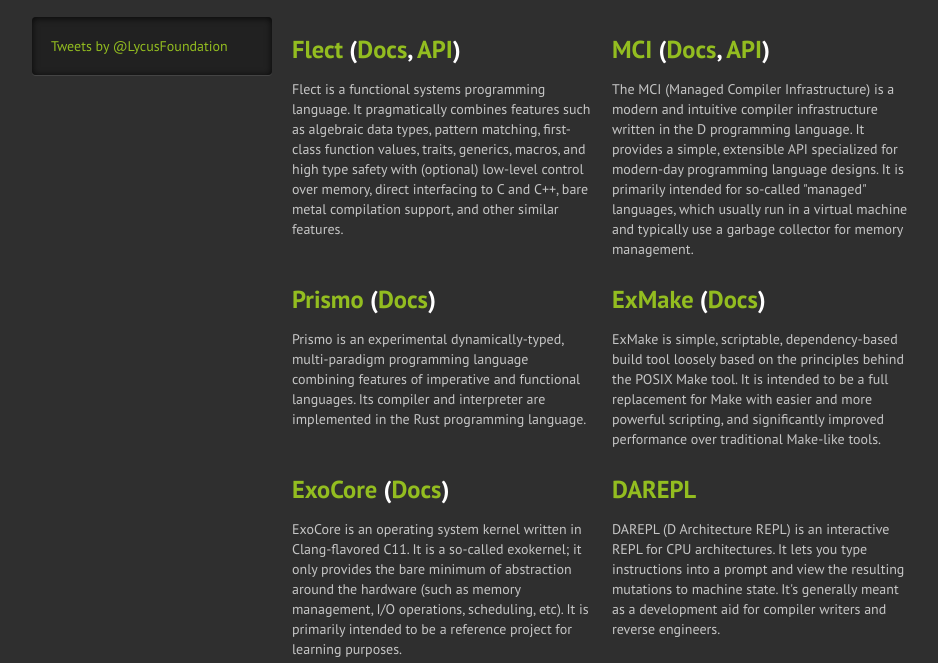
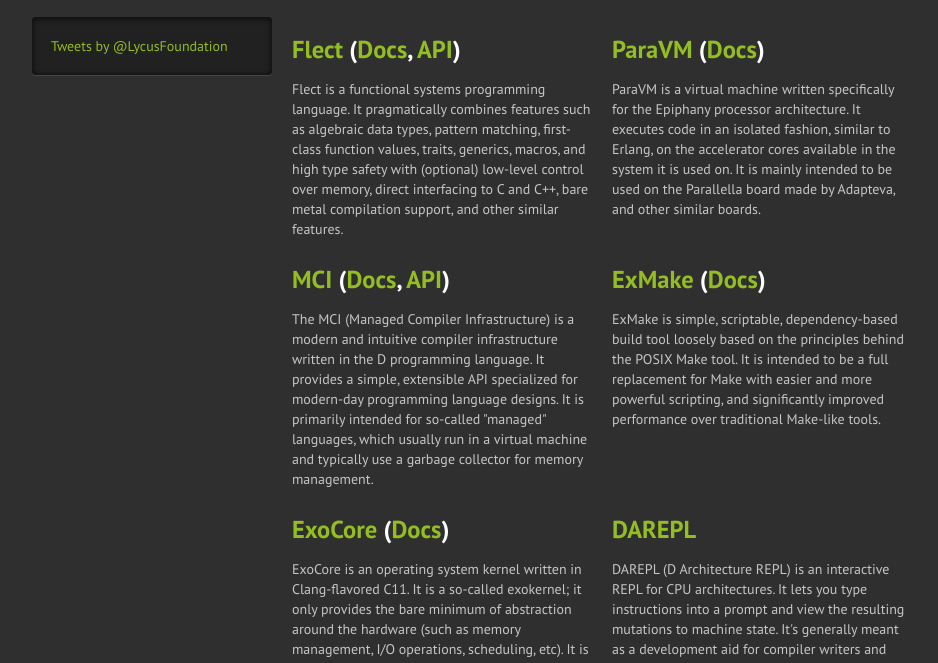
Before and after one commit to lycus/lycus.github.com, a plain HTML site: page index.html in a window 1280 px wide. Shown: the part 694-1357 px from the top of the page, without its empty margins (108-1046 px from the left). Drawn offline with Linux system fonts and the light colour scheme.

Commit message:
Remove Prismo (for now), add ParaVM.

```diff
--- a/index.html
+++ b/index.html
@@ -142,6 +142,20 @@
                         </div>
 
                         <div class="span4">
+                            <h3><a href="http://github.com/lycus/paravm">ParaVM</a> (<a href="http://github.com/lycus/paravm/wiki">Docs</a>)</h3>
+                            <p>
+                                ParaVM is a virtual machine written specifically for the
+                                Epiphany processor architecture. It executes code in an
+                                isolated fashion, similar to Erlang, on the accelerator
+                                cores available in the system it is used on. It is mainly
+                                intended to be used on the Parallella board made by
+                                Adapteva, and other similar boards.
+                            </p>
+                        </div>
+                    </div>
+
+                    <div class="row">
+                        <div class="span4">
                             <h3><a href="http://github.com/lycus/mci">MCI</a> (<a href="http://mci.readthedocs.org">Docs</a>, <a href="http://api.lycus.org/mci/index.html">API</a>)</h3>
                             <p>
                                 The MCI (Managed Compiler Infrastructure) is a modern and
@@ -151,18 +165,6 @@
                                 intended for so-called "managed" languages, which usually run
                                 in a virtual machine and typically use a garbage collector for
                                 memory management.
-                            </p>
-                        </div>
-                    </div>
-
-                    <div class="row">
-                        <div class="span4">
-                            <h3><a href="http://github.com/lycus/prismo">Prismo</a> (<a href="http://github.com/lycus/prismo/wiki">Docs</a>)</h3>
-                            <p>
-                                Prismo is an experimental dynamically-typed, multi-paradigm
-                                programming language combining features of imperative and
-                                functional languages. Its compiler and interpreter are
-                                implemented in the Rust programming language.
                             </p>
                         </div>
 
```
